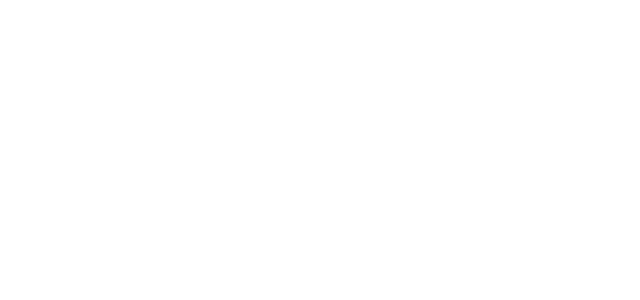
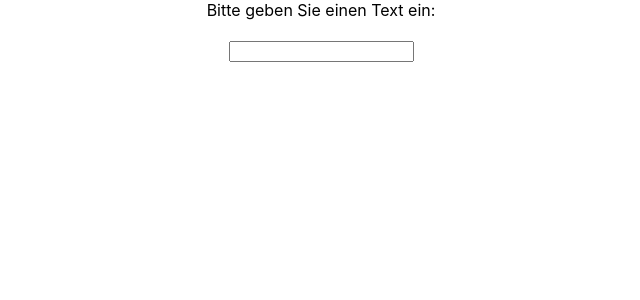
Before and after one commit to olavschuermann/training-textinput, a React (Create React App) app: page / in a window 1280 px wide. Shown: the top 300 px of the page, without its empty margins (319-959 px from the left). Built offline with nearby package versions, Linux system fonts and the light colour scheme.

Commit message:
starting all over again for training

```diff
--- a/src/App.js
+++ b/src/App.js
@@ -12,7 +12,11 @@
 function App() {
   return (
     <div className="App">
-
+        <form>
+            <label>Bitte geben Sie einen Text ein:</label>
+            <br /><br />
+            <input type="text"></input>
+        </form>
     </div>
   );
 }
```
